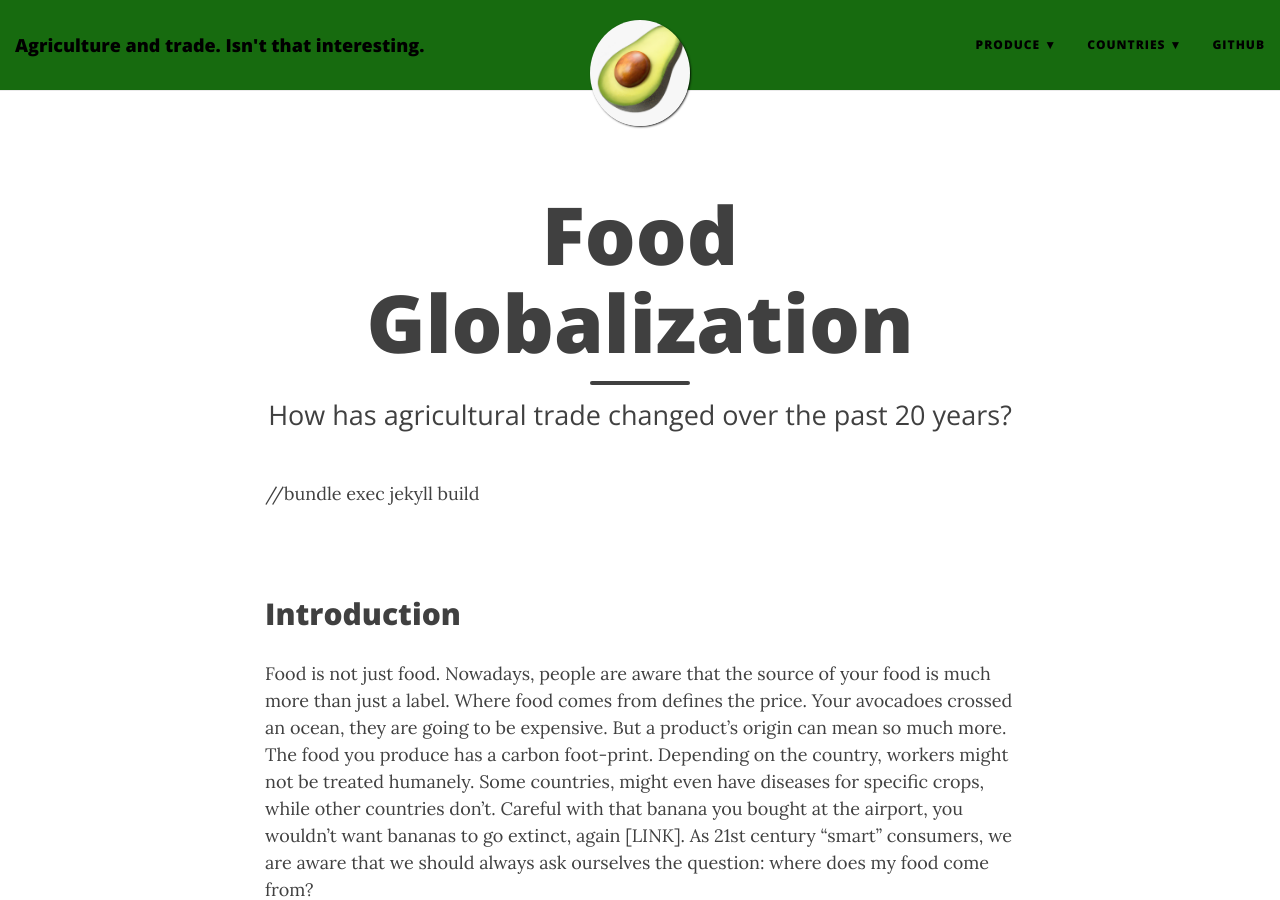
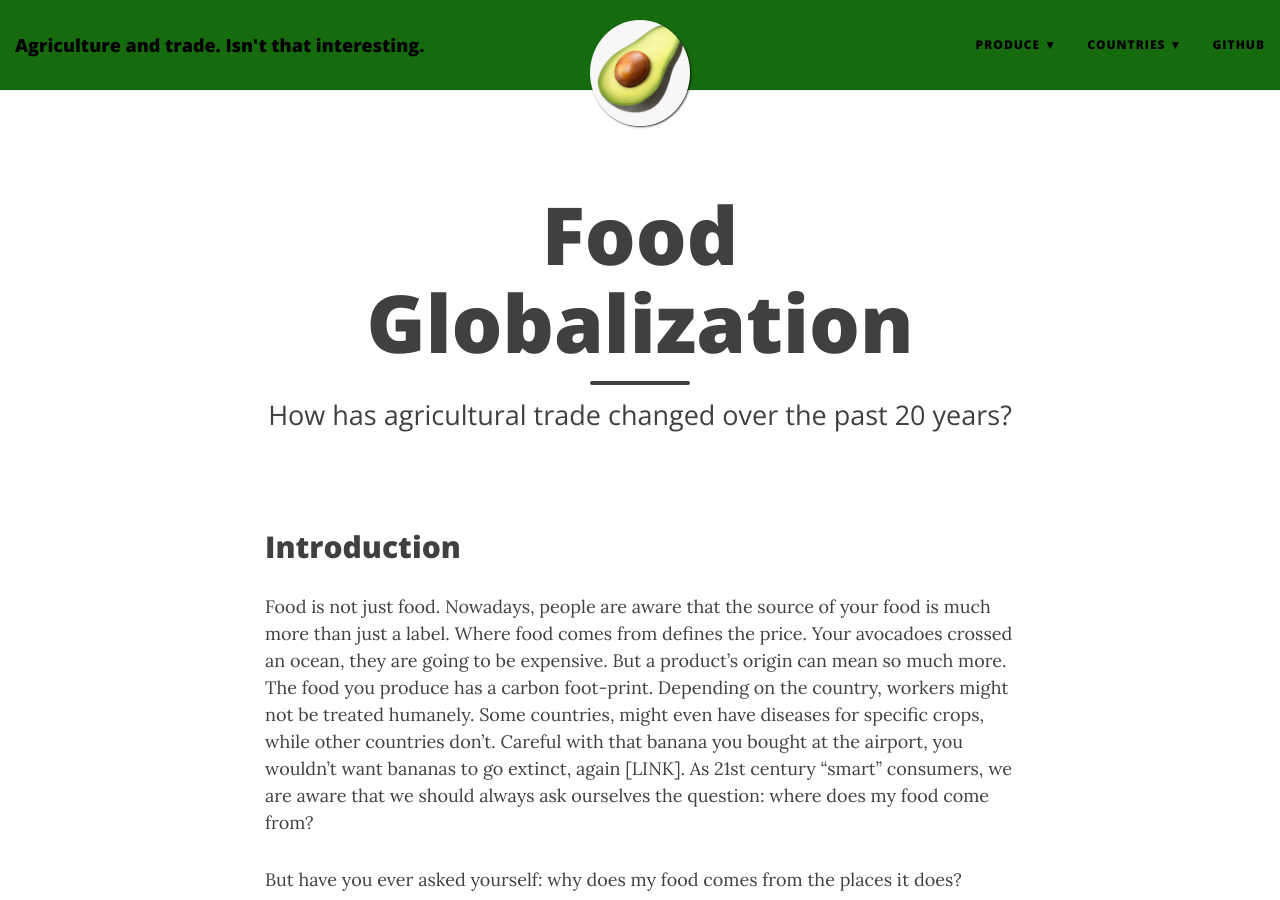
Before and after one commit to granadahfg/granadahfg.github.io, a Jekyll site: the page built from index.md, in a window 1280 px wide and 900 px high. Built offline with Jekyll 4.4.1, drawn with Linux system fonts in a browser that asks for light colours; nearby versions of some CDN libraries; some of the changed text lies outside the part shown.

Commit message:
Removed command from top

```diff
--- a/index.md
+++ b/index.md
@@ -4,8 +4,6 @@ title: Food Globalization
 subtitle: How has agricultural trade changed over the past 20 years?
 use-site-title: true
 ---
-
-//bundle exec jekyll build
 
 ## Introduction
 
```
Also changed, not shown: other parts of index.md (+2 -0 lines).
